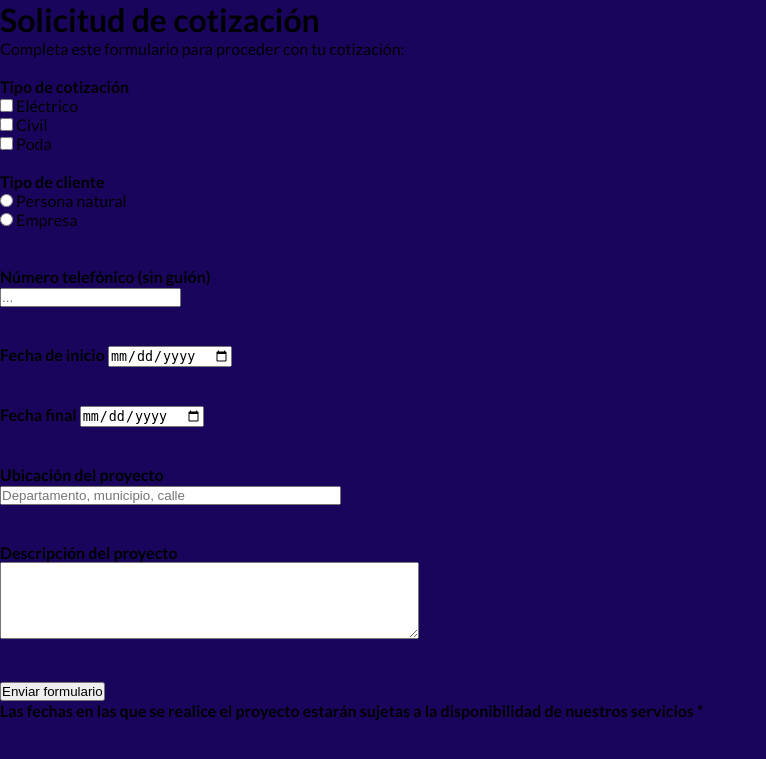
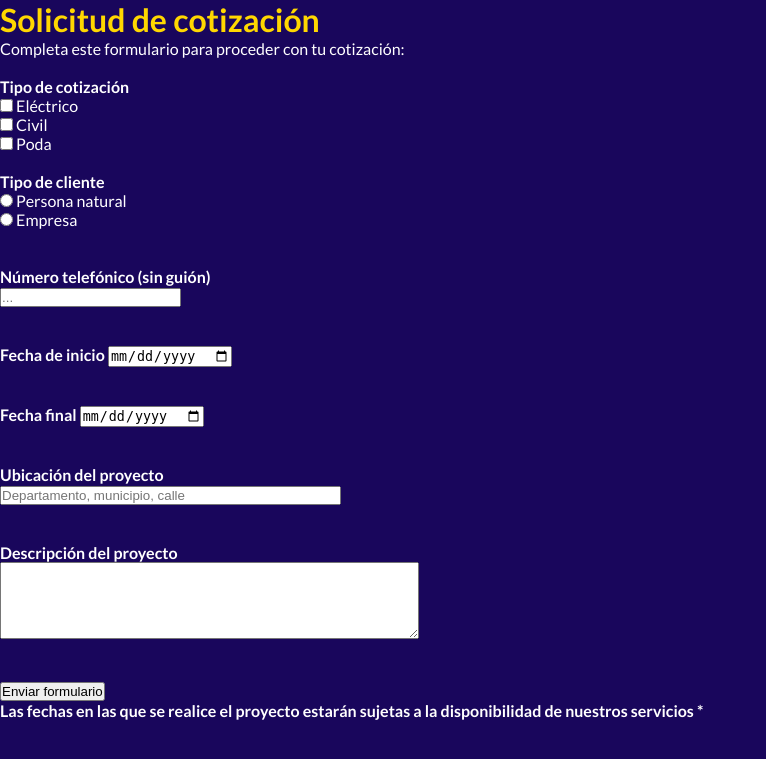
Before and after one commit to PamelaAbrego/Programaci-n-II---Proyecto, a Flask app: page /form_proyectos in a window 1280 px wide. Shown: the top 759 px of the page, without its empty margins (0-766 px from the left). Run offline with Flask 2, Linux system fonts and the light colour scheme.

Commit message:
Css Terminado

```diff
--- a/templates/cotizaciones.html
+++ b/templates/cotizaciones.html
@@ -31,7 +31,7 @@
                 <i class="fa fa-bars" aria-hidden="true"></i>
             </div>
 
-            <div class="navbar__rigthCoti">
+            <div class="navbar__rigth" style="align-items: flex-end;">
                 <button class="boton" onclick="perfil()">Mi Perfil</button>
                 <a href="#">
                     <img width="30" src="/static/images/avatar.png" alt="" />
--- a/templates/form_proyectos.html
+++ b/templates/form_proyectos.html
@@ -13,8 +13,8 @@
     </style>
 </head>
 
-<body>
-    <h1>Solicitud de cotización </h1>
+<body style="color: white;">
+    <h1 style="color: gold;">Solicitud de cotización </h1>
 
     <p> Completa este formulario para proceder con tu cotización: </p>
     <br>
```
